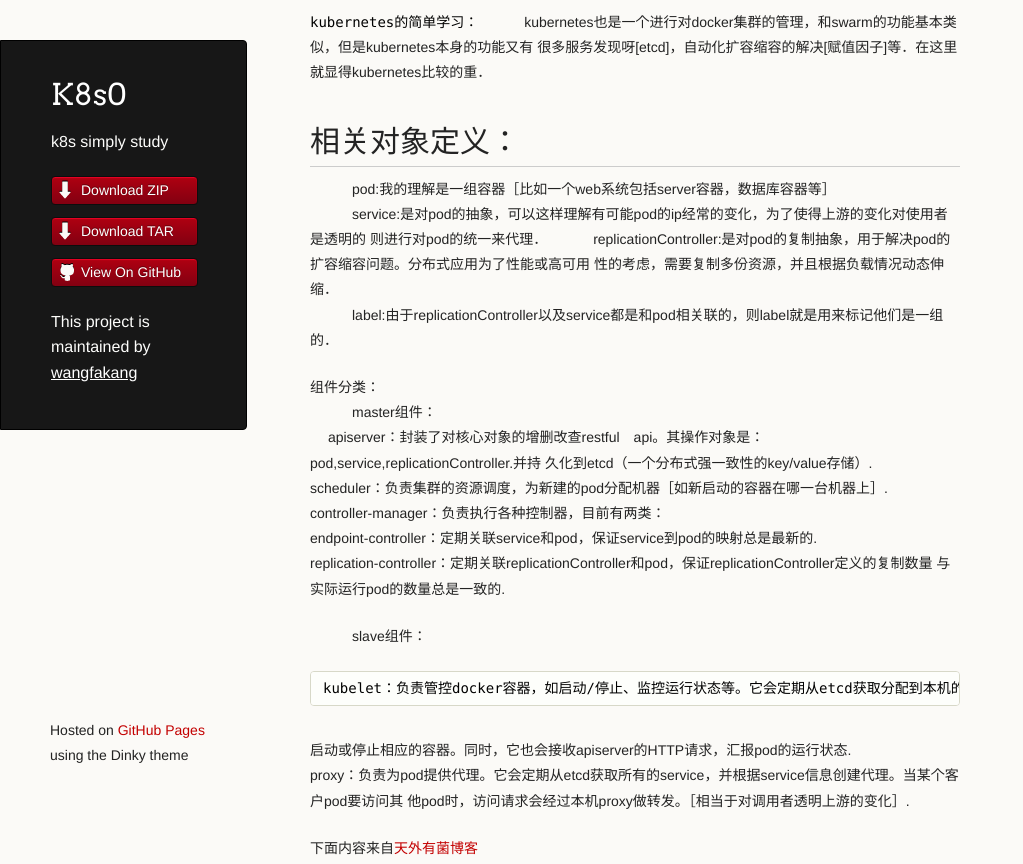
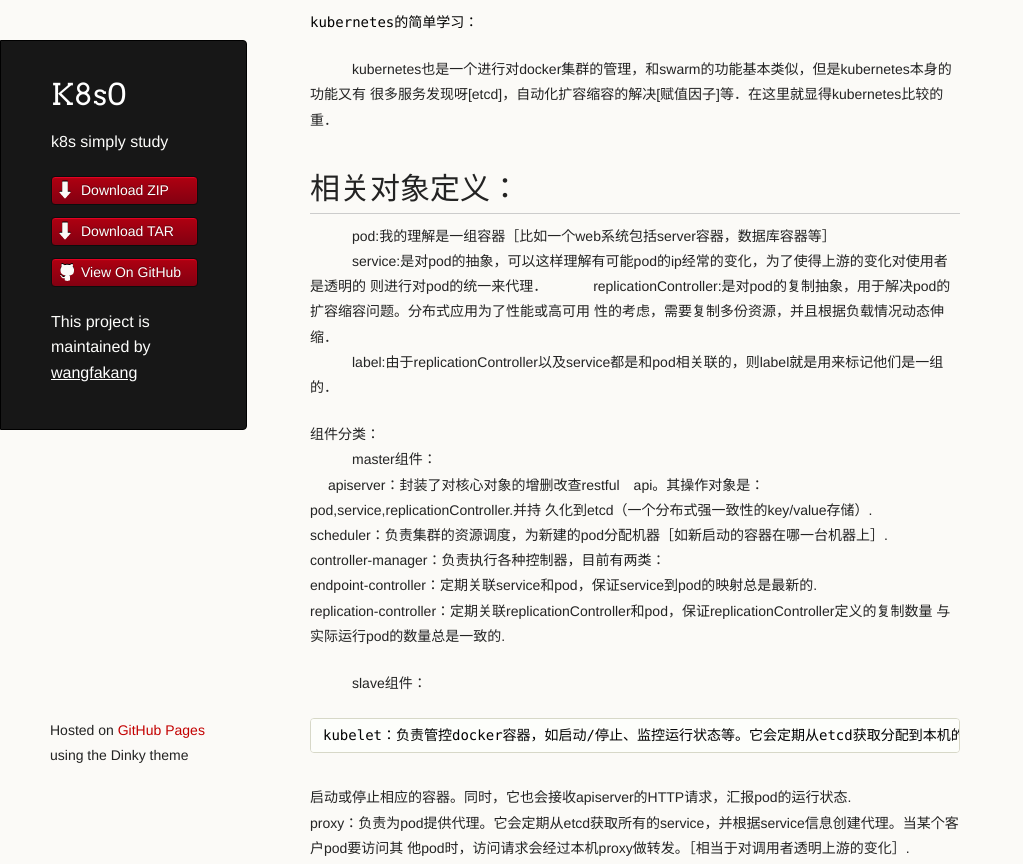
Before and after one commit to wangfakang/k8s0, a plain HTML site: page index.html in a window 1280 px wide. Shown: the top 864 px of the page, without its empty margins (0-1023 px from the left). Drawn offline with Linux system fonts and the light colour scheme.

```diff
--- a/index.html
+++ b/index.html
@@ -30,9 +30,10 @@
 
       </header>
       <section>
-        <p><code>kubernetes的简单学习：</code>
-　　　kubernetes也是一个进行对docker集群的管理，和swarm的功能基本类似，但是kubernetes本身的功能又有
-很多服务发现呀[etcd]，自动化扩容缩容的解决[赋值因子]等．在这里就显得kubernetes比较的重．     </p>
+        <p><code>kubernetes的简单学习：</code>      </p>
+
+<p>　　　kubernetes也是一个进行对docker集群的管理，和swarm的功能基本类似，但是kubernetes本身的功能又有
+很多服务发现呀[etcd]，自动化扩容缩容的解决[赋值因子]等．在这里就显得kubernetes比较的重．       </p>
 
 <h1>
 <a id="相关对象定义-------" class="anchor" href="#%E7%9B%B8%E5%85%B3%E5%AF%B9%E8%B1%A1%E5%AE%9A%E4%B9%89-------" aria-hidden="true"><span class="octicon octicon-link"></span></a>相关对象定义：       </h1>
```
Also changed, not shown: params.json (+1 -1 lines).
